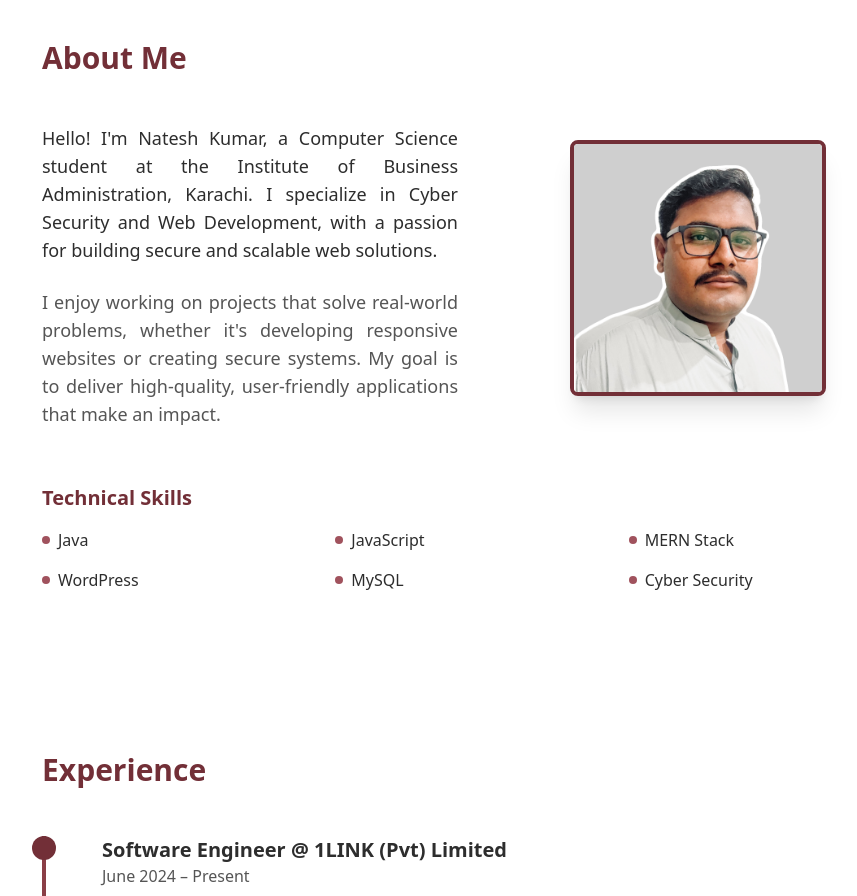
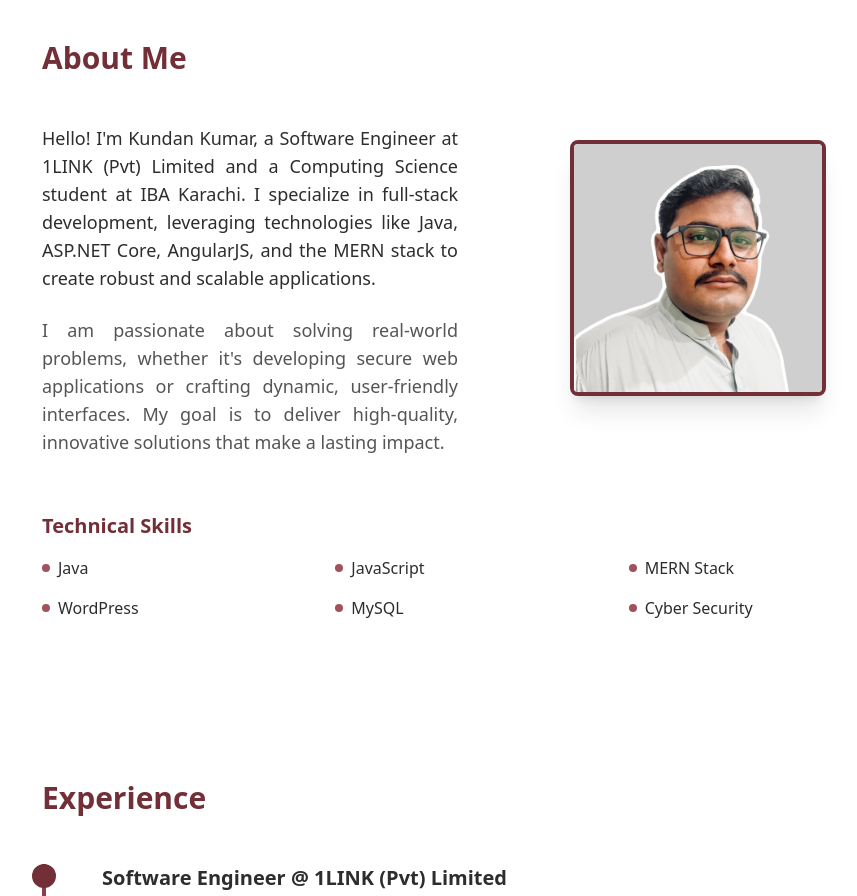
Before and after one commit to Kundan-404/my-portfolio, a Next.js app: page /home in a window 1280 px wide. Shown: the part 840-1736 px from the top of the page, without its empty margins (166-1023 px from the left). Built offline with nearby package versions, Linux system fonts and the light colour scheme.

Commit message:
Update About.js

```diff
--- a/src/components/About.js
+++ b/src/components/About.js
@@ -7,12 +7,10 @@ export default function About() {
         <div className="grid grid-cols-1 md:grid-cols-2 gap-8">
           <div>
             <p className="text-lg text-textPrimary dark:text-darkTextPrimary text-justify mb-6">
-              Hello! I'm Natesh Kumar, a Computer Science student at the Institute of Business Administration, Karachi.
-              I specialize in Cyber Security and Web Development, with a passion for building secure and scalable web solutions.
+              Hello! I'm Kundan Kumar, a Software Engineer at 1LINK (Pvt) Limited and a Computing Science student at IBA Karachi. I specialize in full-stack development, leveraging technologies like Java, ASP.NET Core, AngularJS, and the MERN stack to create robust and scalable applications.
             </p>
             <p className="text-lg text-textSecondary dark:text-darkTextSecondary text-justify mb-6">
-              I enjoy working on projects that solve real-world problems, whether it's developing responsive websites or
-              creating secure systems. My goal is to deliver high-quality, user-friendly applications that make an impact.
+                I am passionate about solving real-world problems, whether it's developing secure web applications or crafting dynamic, user-friendly interfaces. My goal is to deliver high-quality, innovative solutions that make a lasting impact.
             </p>
             {/* <div className="mt-8">
               <h3 className="text-xl font-semibold text-primary dark:text-darkPrimary mb-4">
```
